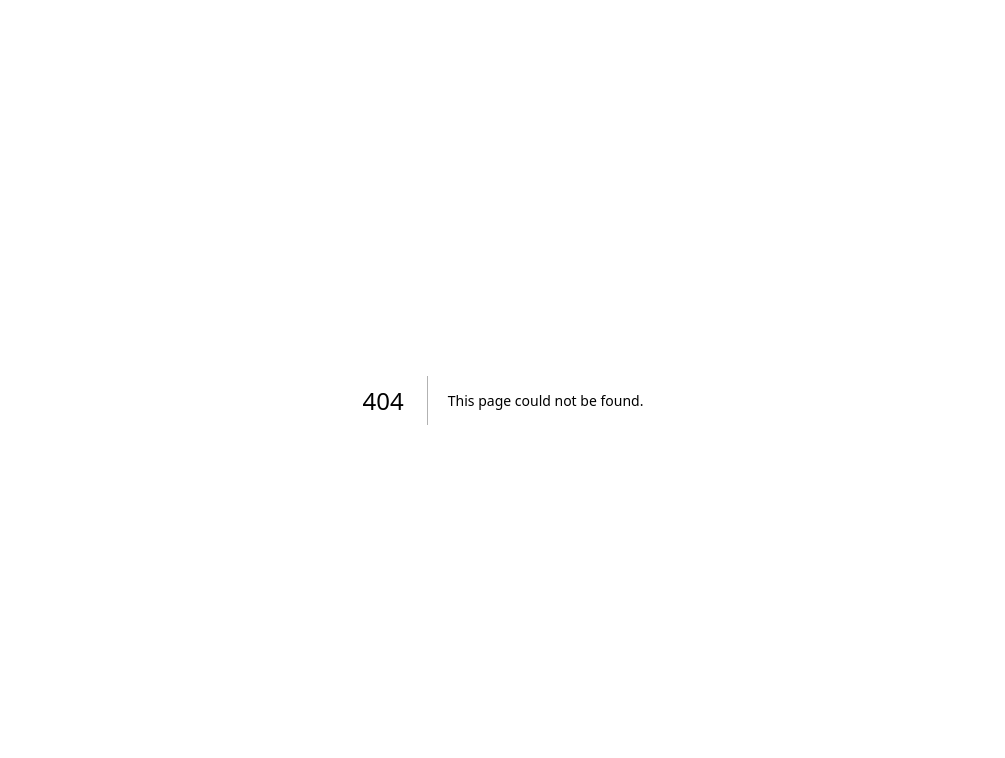
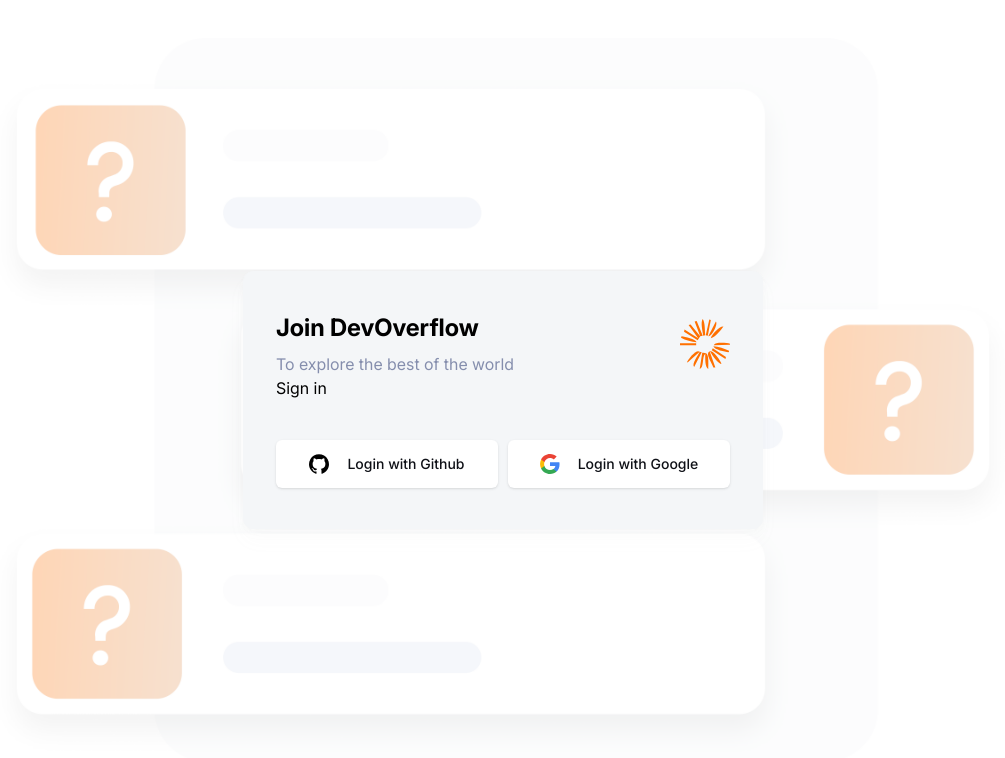
Before and after one commit to belalmoh/devoverflow, a Next.js app: page /sign-in in a window 1280 px wide. Before the commit this address had no page. Shown: the top 758 px of the page, without its empty margins (137-1142 px from the left). Built offline with nearby package versions, Linux system fonts and the light colour scheme.

Commit message:
Add authentication layout, sign-in/sign-up pages, and social auth form

```diff
--- /dev/null
+++ b/app/(auth)/layout.tsx
@@ -0,0 +1,34 @@
+import React from "react";
+import Image from "next/image";
+import SocialAuthForm from "@/components/forms/SocialAuthForm";
+
+const AuthLayout = ({ children }: { children: React.ReactNode }) => {
+    return (
+        <main className="flex min-h-screen items-center justify-center bg-auth-light bg-cover bg-center bg-no-repeat px-4 py-10 dark:bg-auth-dark">
+            <section className="light-border background-light800_dark200 shadow-light100_dark100 min-w-full rounded-[10px] border px-4 py-10 shadow-md sm:min-w-[520px] sm:px-8">
+                <div className="flex items-center justify-between gap-2">
+                    <div className="space-y-2.5">
+                        <h1 className="h2-bold text-dark100_light900">
+                            Join DevOverflow
+                        </h1>
+                        <p className="text-light400_light500 paragraph-regular">
+                            To explore the best of the world
+                        </p>
+                    </div>
+                    <Image
+                        src="/images/site-logo.svg"
+                        alt="logo"
+                        width={50}
+                        height={50}
+                        className="object-contain"
+                    />
+                </div>
+                {children}
+
+                <SocialAuthForm />
+            </section>
+        </main>
+    );
+};
+
+export default AuthLayout;
--- /dev/null
+++ b/app/(auth)/sign-in/page.tsx
@@ -0,0 +1,7 @@
+import React from "react";
+
+const SignIn = () => {
+    return <div>Sign in</div>;
+};
+
+export default SignIn;
--- /dev/null
+++ b/app/(auth)/sign-up/page.tsx
@@ -0,0 +1,7 @@
+import React from "react";
+
+const SignUp = () => {
+    return <div></div>;
+};
+
+export default SignUp;
--- /dev/null
+++ b/app/(root)/layout.tsx
@@ -0,0 +1,13 @@
+import Navbar from "@/components/navigation/navbar";
+import React from "react";
+
+const RootLayout = ({ children }: { children: React.ReactNode }) => {
+    return (
+        <div>
+            <Navbar />
+            {children}
+        </div>
+    );
+};
+
+export default RootLayout;
--- a/app/layout.tsx
+++ b/app/layout.tsx
@@ -5,7 +5,6 @@ import localFont from "next/font/local";
 
 import "./globals.css";
 import ThemeProvider from "@/context/Theme";
-
 const inter = localFont({
     variable: "--font-inter",
     src: "../public/fonts/InterVF.ttf",
@@ -19,7 +18,7 @@ const spaceGrotesk = localFont({
 });
 
 export const metadata: Metadata = {
-    title: "Dev Overflow",
+    title: "DevOverflow",
     description:
         "A community-driven platform for asking and answering programming questions. Get help, share knowledge, and collaborate with developers from around the world. Explore topics in web development, mobile app development, algorithms, data structures, and more.",
     icons: {
--- /dev/null
+++ b/components/forms/SocialAuthForm.tsx
@@ -0,0 +1,36 @@
+import React from "react";
+import { Button } from "../ui/button";
+import Image from "next/image";
+
+const SocialAuthForm = () => {
+    const buttonClass =
+        "background-dark400_light900 body-medium text-dark200_light800 min-h-12 flex-1 rounded-2 px-4 py-3.5";
+
+    return (
+        <div className="mt-10 flex flex-wrap gap-2.5">
+            <Button className={buttonClass}>
+                <Image
+                    src="/icons/github.svg"
+                    alt="github"
+                    width={20}
+                    height={20}
+                    className="invert-colors mr-2.5 object-contain"
+                />
+                <span>Login with Github</span>
+            </Button>
+
+            <Button className={buttonClass}>
+                <Image
+                    src="/icons/google.svg"
+                    alt="google"
+                    width={20}
+                    height={20}
+                    className="mr-2.5 object-contain"
+                />
+                <span>Login with Google</span>
+            </Button>
+        </div>
+    );
+};
+
+export default SocialAuthForm;
--- /dev/null
+++ b/components/navigation/navbar/Theme.tsx
@@ -0,0 +1,41 @@
+"use client";
+
+import * as React from "react";
+import { useTheme } from "next-themes";
+
+import { Button } from "@/components/ui/button";
+import Image from "next/image";
+
+const Theme = () => {
+    const { theme, setTheme } = useTheme();
+
+    const switchTheme = () => {
+        if (theme === "light") {
+            setTheme("dark");
+        } else {
+            setTheme("light");
+        }
+    };
+
+    return (
+        <Button variant="outline" size="icon" onClick={switchTheme}>
+            <Image
+                src="/icons/sun.svg"
+                width={30}
+                height={30}
+                alt="toggle Dark Mode"
+                className="active-theme size-[1.2rem] scale-100 transition-all dark:scale-0"
+            />
+            <Image
+                src="/icons/moon.svg"
+                width={30}
+                height={30}
+                alt="toggle Light Mode"
+                className="active-theme absolute size-[1.2rem] scale-0 transition-all dark:rotate-0 dark:scale-100"
+            />
+            <span className="sr-only">Toggle theme</span>
+        </Button>
+    );
+};
+
+export default Theme;
--- /dev/null
+++ b/components/navigation/navbar/index.tsx
@@ -0,0 +1,28 @@
+import React from "react";
+import Link from "next/link";
+import Image from "next/image";
+import Theme from "./Theme";
+
+const Navbar = () => {
+    return (
+        <nav className="flex-between background-light900_dark200 fixed z-50 w-full gap-5 p-6 shadow-light-300 dark:shadow-none sm:px-12">
+            <Link href="/" className="flex items-center gap-1">
+                <Image
+                    src="/images/site-logo.svg"
+                    width={23}
+                    height={23}
+                    alt="Dev Overflow Logo"
+                />
+                <p className="h2-bold font-space-grotesk text-dark-100 dark:text-light-900 max-sm:hidden">
+                    Dev<span className="text-primary-500">Overflow</span>
+                </p>
+            </Link>
+            <p>Global Search</p>
+            <p className="flex-between gap-5">
+                <Theme />
+            </p>
+        </nav>
+    );
+};
+
+export default Navbar;
--- /dev/null
+++ b/components/ui/button.tsx
@@ -0,0 +1,57 @@
+import * as React from "react"
+import { Slot } from "@radix-ui/react-slot"
+import { cva, type VariantProps } from "class-variance-authority"
+
+import { cn } from "@/lib/utils"
+
+const buttonVariants = cva(
+  "inline-flex items-center justify-center gap-2 whitespace-nowrap rounded-md text-sm font-medium transition-colors focus-visible:outline-none focus-visible:ring-1 focus-visible:ring-slate-950 disabled:pointer-events-none disabled:opacity-50 [&_svg]:pointer-events-none [&_svg]:size-4 [&_svg]:shrink-0 dark:focus-visible:ring-slate-300",
+  {
+    variants: {
+      variant: {
+        default:
+          "bg-slate-900 text-slate-50 shadow hover:bg-slate-900/90 dark:bg-slate-50 dark:text-slate-900 dark:hover:bg-slate-50/90",
+        destructive:
+          "bg-red-500 text-slate-50 shadow-sm hover:bg-red-500/90 dark:bg-red-900 dark:text-slate-50 dark:hover:bg-red-900/90",
+        outline:
+          "border border-slate-200 bg-white shadow-sm hover:bg-slate-100 hover:text-slate-900 dark:border-slate-800 dark:bg-slate-950 dark:hover:bg-slate-800 dark:hover:text-slate-50",
+        secondary:
+          "bg-slate-100 text-slate-900 shadow-sm hover:bg-slate-100/80 dark:bg-slate-800 dark:text-slate-50 dark:hover:bg-slate-800/80",
+        ghost: "hover:bg-slate-100 hover:text-slate-900 dark:hover:bg-slate-800 dark:hover:text-slate-50",
+        link: "text-slate-900 underline-offset-4 hover:underline dark:text-slate-50",
+      },
+      size: {
+        default: "h-9 px-4 py-2",
+        sm: "h-8 rounded-md px-3 text-xs",
+        lg: "h-10 rounded-md px-8",
+        icon: "h-9 w-9",
+      },
+    },
+    defaultVariants: {
+      variant: "default",
+      size: "default",
+    },
+  }
+)
+
+export interface ButtonProps
+  extends React.ButtonHTMLAttributes<HTMLButtonElement>,
+    VariantProps<typeof buttonVariants> {
+  asChild?: boolean
+}
+
+const Button = React.forwardRef<HTMLButtonElement, ButtonProps>(
+  ({ className, variant, size, asChild = false, ...props }, ref) => {
+    const Comp = asChild ? Slot : "button"
+    return (
+      <Comp
+        className={cn(buttonVariants({ variant, size, className }))}
+        ref={ref}
+        {...props}
+      />
+    )
+  }
+)
+Button.displayName = "Button"
+
+export { Button, buttonVariants }
--- a/package.json
+++ b/package.json
@@ -10,6 +10,7 @@
   },
   "dependencies": {
     "@radix-ui/react-dropdown-menu": "^2.1.6",
+    "@radix-ui/react-slot": "^1.1.2",
     "class-variance-authority": "^0.7.1",
     "clsx": "^2.1.1",
     "lucide-react": "^0.475.0",
--- a/tailwind.config.ts
+++ b/tailwind.config.ts
@@ -11,55 +11,52 @@ export default {
         extend: {
             colors: {
                 primary: {
-    				'100': '#FFF1E6',
-    				'500': '#FF7000'
+                    "100": "#FFF1E6",
+                    "500": "#FF7000",
                 },
                 dark: {
-    				'100': '#000000',
-    				'200': '#0F1117',
-    				'300': '#151821',
-    				'400': '#212734',
-    				'500': '#101012'
+                    "100": "#000000",
+                    "200": "#0F1117",
+                    "300": "#151821",
+                    "400": "#212734",
+                    "500": "#101012",
                 },
                 light: {
-    				'400': '#858EAD',
-    				'500': '#7B8EC8',
-    				'700': '#DCE3F1',
-    				'800': '#F4F6F8',
-    				'850': '#FDFDFD',
-    				'900': '#FFFFFF'
-    			}
+                    "400": "#858EAD",
+                    "500": "#7B8EC8",
+                    "700": "#DCE3F1",
+                    "800": "#F4F6F8",
+                    "850": "#FDFDFD",
+                    "900": "#FFFFFF",
+                },
             },
             borderRadius: {
-    			'2': '8px',
-    			'1.5': '6px',
-    			lg: 'var(--radius)',
-    			md: 'calc(var(--radius) - 2px)',
-    			sm: 'calc(var(--radius) - 4px)'
+                "2": "8px",
+                "1.5": "6px",
+                lg: "var(--radius)",
+                md: "calc(var(--radius) - 2px)",
+                sm: "calc(var(--radius) - 4px)",
             },
             boxShadow: {
-    			'light-100': '0px 12px 20px 0px rgba(184, 184, 184, 0.03), 0px 6px 12px 0px rgba(184, 184, 184, 0.02), 0px 2px 4px 0px rgba(184, 184, 184, 0.03)',
-    			'light-200': '10px 10px 20px 0px rgba(218, 213, 213, 0.10)',
-    			'light-300': '-10px 10px 20px 0px rgba(218, 213, 213, 0.10)',
-    			'dark-100': '0px 2px 10px 0px rgba(46, 52, 56, 0.10)',
-    			'dark-200': '2px 0px 20px 0px rgba(39, 36, 36, 0.04)'
+                "light-100":
+                    "0px 12px 20px 0px rgba(184, 184, 184, 0.03), 0px 6px 12px 0px rgba(184, 184, 184, 0.02), 0px 2px 4px 0px rgba(184, 184, 184, 0.03)",
+                "light-200": "10px 10px 20px 0px rgba(218, 213, 213, 0.10)",
+                "light-300": "-10px 10px 20px 0px rgba(218, 213, 213, 0.10)",
+                "dark-100": "0px 2px 10px 0px rgba(46, 52, 56, 0.10)",
+                "dark-200": "2px 0px 20px 0px rgba(39, 36, 36, 0.04)",
             },
             backgroundImage: {
-    			'auth-dark': 'url("/images/auth-dark.png")',
-    			'auth-light': 'url("/images/auth-light.png")'
+                "auth-dark": 'url("/images/auth-dark.png")',
+                "auth-light": 'url("/images/auth-light.png")',
             },
             screens: {
-    			xs: '420px'
+                xs: "420px",
             },
             fontFamily: {
-    			inter: [
-    				'var(--font-inter)'
-    			],
-    			'space-grotesk': [
-    				'var(--font-space-grotesk)'
-    			]
-    		}
-    	}
+                inter: ["var(--font-inter)"],
+                "space-grotesk": ["var(--font-space-grotesk)"],
+            },
+        },
     },
     plugins: [require("tailwindcss-animate")],
 } satisfies Config;
```
Also changed, not shown: app/(root)/page.tsx (renamed from app/page.tsx), 1 other file (tests, documents, lock files or other folders). Lines whose indentation alone changed are shown as unchanged.
